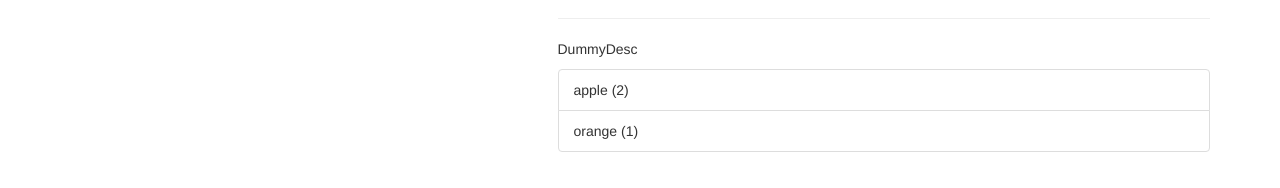
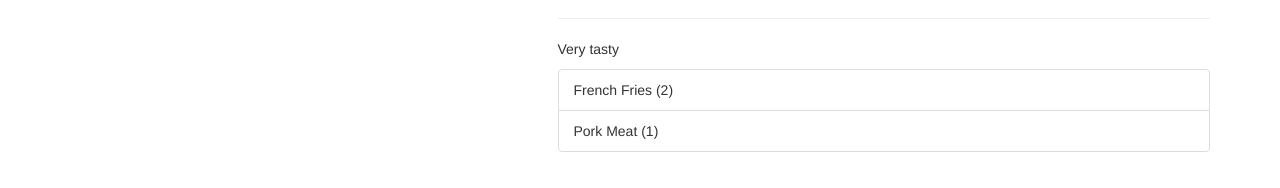
Before and after one commit to istrupin/angular2-recipe-book-tutorial, an Angular app: page /recipes/0 in a window 1280 px wide. Shown: the part 478-666 px from the top of the page. Built offline with nearby package versions, Linux system fonts and the light colour scheme.

Commit message:
Tryign to fix get method

```diff
--- a/src/app/header.component.ts
+++ b/src/app/header.component.ts
@@ -18,6 +18,7 @@ onStore(){
 
 onFetch(){
   this.recipeService.fetchData();
+
 }
 
 }
--- a/src/app/recipes/recipe-list/recipe-list.component.ts
+++ b/src/app/recipes/recipe-list/recipe-list.component.ts
@@ -9,15 +9,21 @@ import {RecipeService} from '../recipe.service';
 })
 export class RecipeListComponent implements OnInit {
   recipes: Recipe[] = [];
-  constructor(private recipeService: RecipeService) { }
+
+  constructor(private recipeService: RecipeService) {}
 
   ngOnInit() {
     this.recipes = this.recipeService.getRecipes();
     this.recipeService.recipesChanged.subscribe(
-     (recipes: Recipe[]) => this.recipes = recipes
+      (recipes: Recipe[]) => {
+        this.recipes = recipes;
+        this.caughtEvent(recipes);
+      }
     );
   }
 
-
+  caughtEvent(input){
+    console.log('caught event', input);
+  }
 
 }
--- a/src/app/recipes/recipe.service.ts
+++ b/src/app/recipes/recipe.service.ts
@@ -4,51 +4,56 @@ import { Recipe } from './recipe';
 import { Headers, Http, Response } from '@angular/http';
 import 'rxjs/Rx';
 
-
 @Injectable()
 export class RecipeService {
   recipesChanged = new EventEmitter<Recipe[]>();
 
-  recipes: Recipe[] = [
-    new Recipe('Dummy','DummyDesc', 'http://rishte4u.com/themes/default/assets/images/DummyImage.jpg',[
-      new Ingredient('apple', 2),
-      new Ingredient('orange',1)
+  private recipes: Recipe[] = [
+    new Recipe('Schnitzel', 'Very tasty', 'http://images.derberater.de/files/imagecache/456xXXX_berater/berater/slides/WienerSchnitzel.jpg', [
+      new Ingredient('French Fries', 2),
+      new Ingredient('Pork Meat', 1)
     ]),
-    new Recipe('Dummy 2','DummyDesc 2', 'http://rishte4u.com/themes/default/assets/images/DummyImage.jpg',[])];
-  constructor(private http: Http) { }
+    new Recipe('Summer Salad', 'Okayish', 'http://ohmyveggies.com/wp-content/uploads/2013/06/the_perfect_summer_salad.jpg', [])
+  ];
+
+  constructor(private http: Http) {}
 
   getRecipes() {
     return this.recipes;
   }
 
-  getRecipe(id: number){
+  getRecipe(id: number) {
     return this.recipes[id];
   }
 
-  deleteRecipe(recipe:Recipe){
-    this.recipes.splice(this.recipes.indexOf(recipe),1);
+  deleteRecipe(recipe: Recipe) {
+    this.recipes.splice(this.recipes.indexOf(recipe), 1);
   }
 
-  addRecipe(recipe:Recipe){
+  addRecipe(recipe: Recipe) {
     this.recipes.push(recipe);
   }
 
-  editRecipe(oldRecipe:Recipe, newRecipe:Recipe){
+  editRecipe(oldRecipe: Recipe, newRecipe: Recipe) {
     this.recipes[this.recipes.indexOf(oldRecipe)] = newRecipe;
   }
 
-  storeData(){
+  storeData() {
     const body = JSON.stringify(this.recipes);
-    const headers = new Headers({'Content-Type' : 'application/json'});
-    return this.http.put('https://recipebook-b5dcb.firebaseio.com/recipes.json', body, {headers:headers});
+    const headers = new Headers({
+      'Content-Type': 'application/json'
+    });
+    return this.http.put('https://recipebook-b5dcb.firebaseio.com/recipes.json', body, {headers: headers});
   }
 
-  fetchData(){
+  fetchData() {
     return this.http.get('https://recipebook-b5dcb.firebaseio.com/recipes.json')
       .map((response: Response) => response.json())
       .subscribe(
-        (data:Recipe[]) => {
+        (data: Recipe[]) => {
           this.recipes = data;
+          console.log('retrieved the following data', data);
+          console.log('recipes set to', this.recipes);
           this.recipesChanged.emit(this.recipes);
         }
       );
--- a/src/app/recipes/recipes.module.ts
+++ b/src/app/recipes/recipes.module.ts
@@ -1,5 +1,5 @@
 import {NgModule} from '@angular/core';
-import {CommonModule} from '@angular/common';
+import {SharedModule} from '../shared/shared.module';
 import {RecipesComponent} from '../recipes/recipes.component';
 import {RecipeListComponent} from '../recipes/recipe-list/recipe-list.component';
 import {RecipeItemComponent} from '../recipes/recipe-list/recipe-item.component';
@@ -7,6 +7,7 @@ import {RecipeDetailComponent} from '../recipes/recipe-detail/recipe-detail.comp
 import {RecipeStartComponent} from '../recipes/recipe-start.component';
 import {RecipeEditComponent} from '../recipes/recipe-edit/recipe-edit.component';
 import { ReactiveFormsModule } from '@angular/forms';
+import { CommonModule } from "@angular/common";
 import { recipesRouting } from './recipes.routing';
 
 
@@ -20,6 +21,6 @@ import { recipesRouting } from './recipes.routing';
         RecipeListComponent,
         RecipeDetailComponent
     ],
-    imports: [CommonModule, ReactiveFormsModule, recipesRouting]
+    imports: [SharedModule, ReactiveFormsModule, recipesRouting, CommonModule]
 })
 export class RecipesModule {}
--- a/src/app/shopping-list/shopping-list.module.ts
+++ b/src/app/shopping-list/shopping-list.module.ts
@@ -1,13 +1,12 @@
 import {NgModule} from '@angular/core';
-import {CommonModule} from '@angular/common';
 import {ShoppingListComponent} from '../shopping-list/shopping-list.component';
 import {ShoppingListAddComponent} from '../shopping-list/shopping-list-add.component';
 import { FormsModule } from '@angular/forms';
-
+import { SharedModule } from "../shared/shared.module";
 
 @NgModule({
     declarations: [ShoppingListComponent, ShoppingListAddComponent],
-    imports: [FormsModule, CommonModule]
+    imports: [FormsModule, SharedModule]
 
 })
 export class ShoppingListModule{ }
```
Also changed, not shown: src/app/app.module.ts (+5 -7 lines), src/app/core.module.ts (added, +10 -0 lines), src/app/recipes/recipe.ts (+1 -7 lines), src/app/shared/shared.module.ts (added, +8 -0 lines).
